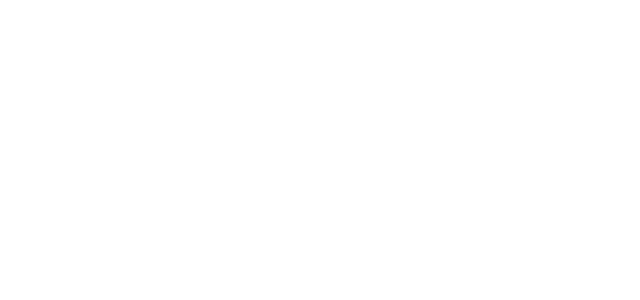
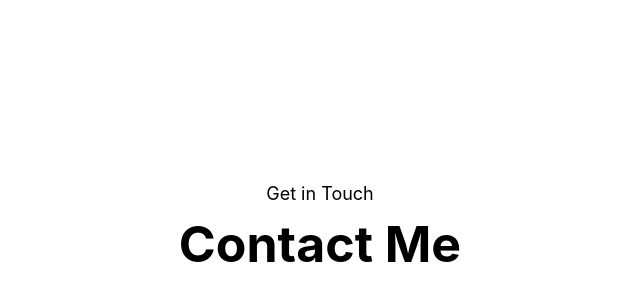
Before and after one commit to MakaChikava/MJC-Portfolio, a React (Create React App) app: page / in a window 1280 px wide. Shown: the part 2300-2600 px from the top of the page, without its empty margins (320-960 px from the left). Before the commit the page ends 2480 px from the top, so only its background shows below. Built offline with nearby package versions, Linux system fonts and the light colour scheme.

Commit message:
created contact header and container

```diff
--- a/src/App.js
+++ b/src/App.js
@@ -124,8 +124,14 @@ I have a proven track record of producing quality still and video assets, couple
         </div>
         </div>
       </section>
-      <section id='contact-me'>
+      <section id='contact-me' className='flex flex-col h-screen'>
+        <div className='flex flex-col items-center'>
+          <p id='section-preheader' className='text-center text-[18px]'>Get in Touch</p>
+          <h1 id='section-header' className='text-center text-[50px] font-bold'>Contact Me</h1>
+        </div>
+        <div id='contact container'>
 
+        </div>
       </section>
 
     </div>
```
